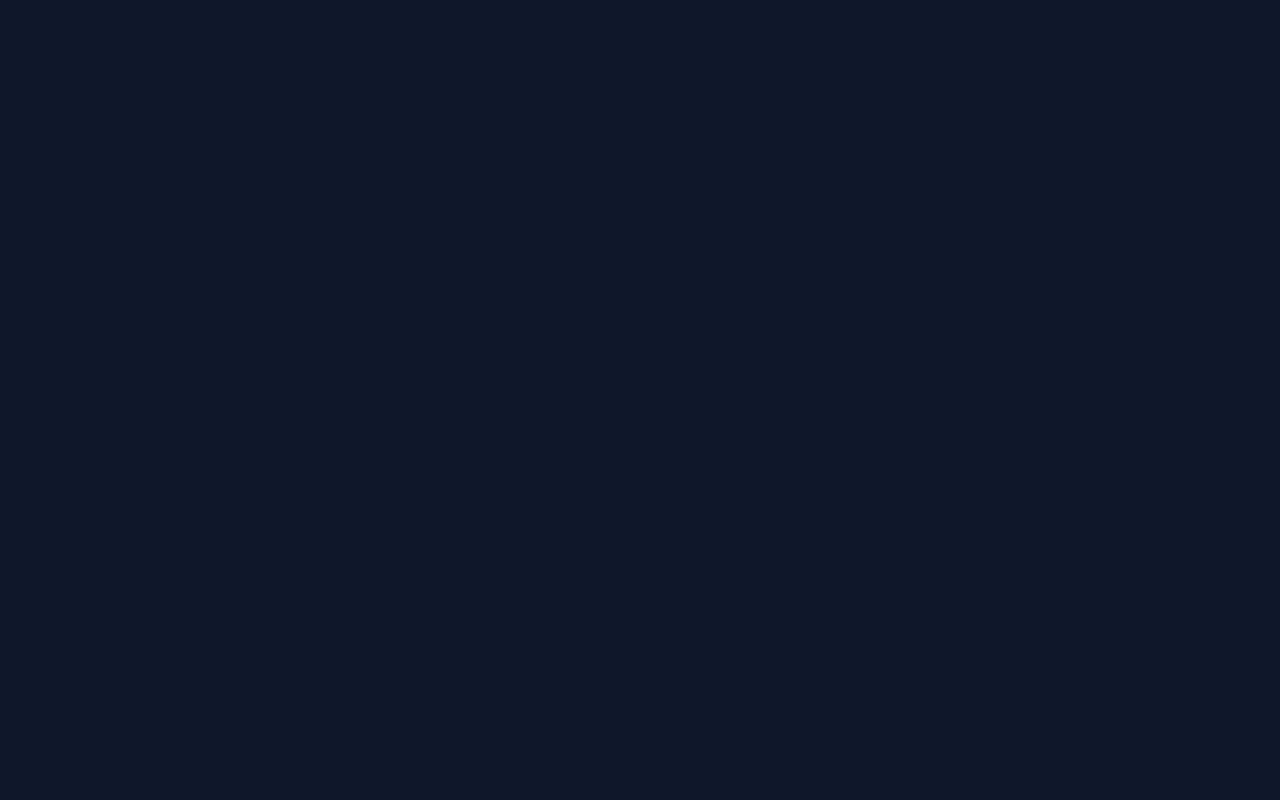
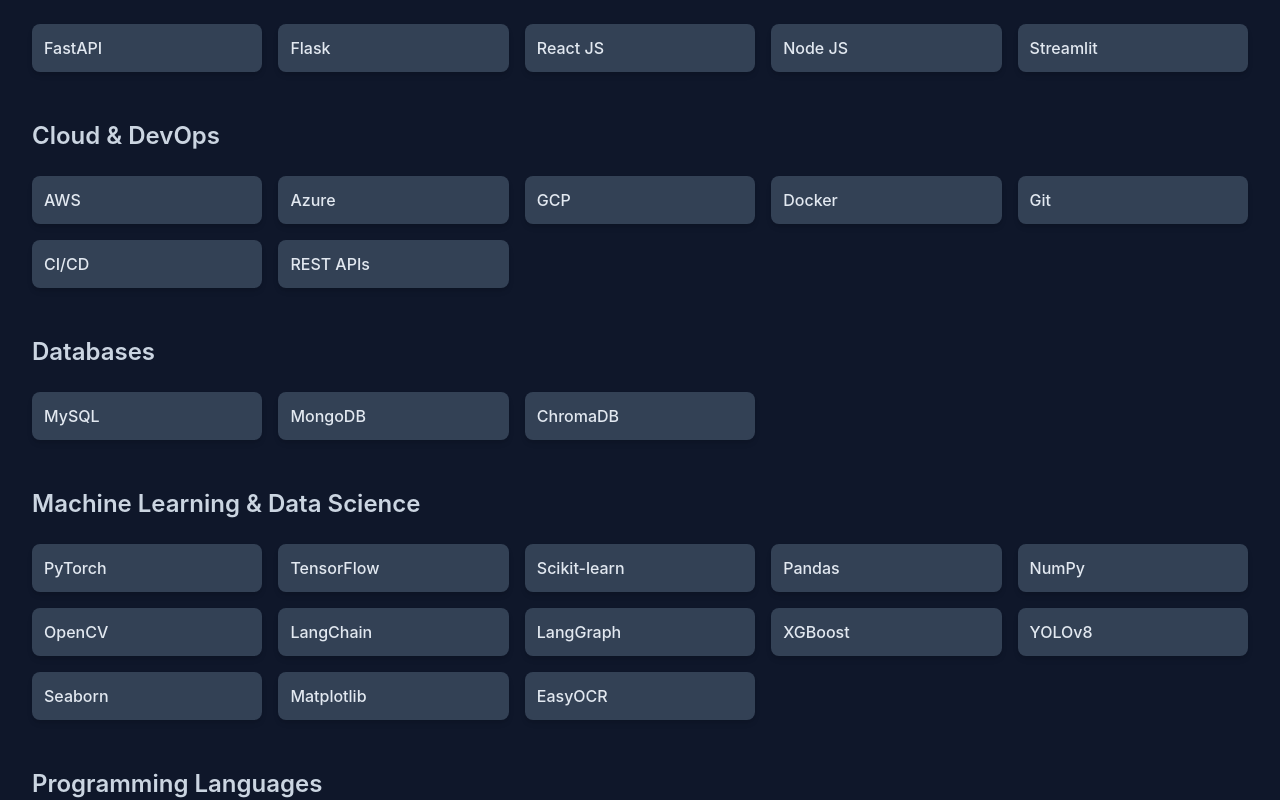
Before and after one commit to OshadhaWijerathne/Oshadha_Wijerathne_Portfolio, a React (Vite) app: page / in a window 1280 px wide. Shown: the part 1740-2540 px from the top of the page. Before the commit the page ends 1508 px from the top, so only its background shows below. Built offline with nearby package versions, Linux system fonts and the light colour scheme.

Commit message:
add Skills section component

```diff
--- a/App.tsx
+++ b/App.tsx
@@ -3,6 +3,7 @@
 import { Navbar } from './components/Navbar';
 import { Hero } from './components/Hero';
 import { AboutMe } from './components/AboutMe';
+import { Skills } from './components/Skills';
 
 const App: React.FC = () => {
   return (
@@ -11,6 +12,7 @@
       <main>
         <Hero />
         <AboutMe />
+        <Skills />
       </main>
     </>
   );
--- /dev/null
+++ b/components/SkillBadge.tsx
@@ -0,0 +1,16 @@
+
+import React from 'react';
+import { Skill } from '../types';
+
+interface SkillBadgeProps {
+  skill: Skill;
+}
+
+export const SkillBadge: React.FC<SkillBadgeProps> = ({ skill }) => {
+  return (
+    <div className="flex items-center space-x-2 bg-slate-700 p-3 rounded-lg shadow-md hover:shadow-sky-500/30 transition-shadow duration-300">
+      {skill.Icon && <skill.Icon className="w-6 h-6 text-sky-400" />}
+      <span className="text-slate-200 font-medium">{skill.name}</span>
+    </div>
+  );
+};
--- /dev/null
+++ b/components/Skills.tsx
@@ -0,0 +1,29 @@
+
+import React from 'react';
+import { Section } from './Section';
+import { SKILLS_DATA } from '../constants';
+import { Skill } from '../types';
+import { SkillBadge } from './SkillBadge';
+
+const skillCategories = Array.from(new Set(SKILLS_DATA.map(skill => skill.category))).sort();
+
+export const Skills: React.FC = () => {
+  return (
+    <Section id="skills" title="My Skills">
+      <div className="space-y-12">
+        {skillCategories.map(category => (
+          <div key={category}>
+            <h3 className="text-2xl font-semibold text-slate-300 mb-6 text-center md:text-left">{category}</h3>
+            <div className="grid grid-cols-2 sm:grid-cols-3 md:grid-cols-4 lg:grid-cols-5 gap-4">
+              {SKILLS_DATA
+                .filter((skill: Skill) => skill.category === category)
+                .map((skill: Skill) => (
+                  <SkillBadge key={skill.id} skill={skill} />
+                ))}
+            </div>
+          </div>
+        ))}
+      </div>
+    </Section>
+  );
+};
--- a/constants.ts
+++ b/constants.ts
@@ -20,3 +20,51 @@
   { id: 'experience', label: 'Experience', href: '#experience' },
   { id: 'contact', label: 'Contact', href: '#contact' },
 ];
+
+
+export const SKILLS_DATA: Skill[] = [
+  // Programming Languages
+  { id: 'python', name: 'Python', category: 'Programming Languages' },
+  { id: 'java', name: 'Java', category: 'Programming Languages' },
+  { id: 'javascript', name: 'JavaScript', category: 'Programming Languages' },
+  { id: 'c++', name: 'C++', category: 'Programming Languages' },
+  { id: 'sql', name: 'SQL', category: 'Programming Languages' },
+  { id: 'html_css', name: 'HTML/CSS', category: 'Programming Languages' },
+
+   // Backend & Frameworks
+  { id: 'fastapi', name: 'FastAPI', category: 'Backend & Frameworks' },
+  { id: 'flask', name: 'Flask', category: 'Backend & Frameworks' },
+  { id: 'react', name: 'React JS', category: 'Backend & Frameworks' },
+  { id: 'nodejs', name: 'Node JS', category: 'Backend & Frameworks' },
+  { id: 'streamlit', name: 'Streamlit', category: 'Backend & Frameworks' },
+
+  // Machine Learning & Data Science
+  { id: 'pytorch', name: 'PyTorch', category: 'Machine Learning & Data Science' },
+  { id: 'tensorflow', name: 'TensorFlow', category: 'Machine Learning & Data Science' },
+  { id: 'scikit-learn', name: 'Scikit-learn', category: 'Machine Learning & Data Science' },
+  { id: 'pandas', name: 'Pandas', category: 'Machine Learning & Data Science' },
+  { id: 'numpy', name: 'NumPy', category: 'Machine Learning & Data Science' },
+  { id: 'opencv', name: 'OpenCV', category: 'Machine Learning & Data Science' },
+  { id: 'langchain', name: 'LangChain', category: 'Machine Learning & Data Science' },
+  { id: 'langgraph', name: 'LangGraph', category: 'Machine Learning & Data Science' },
+  { id: 'xgboost', name: 'XGBoost', category: 'Machine Learning & Data Science' },
+  { id: 'yolov8', name: 'YOLOv8', category: 'Machine Learning & Data Science' },
+  { id: 'seaborn', name: 'Seaborn', category: 'Machine Learning & Data Science' },
+  { id: 'matplotlib', name: 'Matplotlib', category: 'Machine Learning & Data Science' },
+  { id: 'easyocr', name: 'EasyOCR', category: 'Machine Learning & Data Science' },
+
+
+  // Databases
+  { id: 'mysql', name: 'MySQL', category: 'Databases' },
+  { id: 'mongodb', name: 'MongoDB', category: 'Databases' },
+  { id: 'chromadb', name: 'ChromaDB', category: 'Databases' },
+
+  // Cloud & DevOps
+  { id: 'aws', name: 'AWS', category: 'Cloud & DevOps' },
+  { id: 'azure', name: 'Azure', category: 'Cloud & DevOps' },
+  { id: 'gcp', name: 'GCP', category: 'Cloud & DevOps' },
+  { id: 'docker', name: 'Docker', category: 'Cloud & DevOps' },
+  { id: 'git', name: 'Git', category: 'Cloud & DevOps' },
+  { id: 'ci_cd', name: 'CI/CD', category: 'Cloud & DevOps' },
+  { id: 'rest_apis', name: 'REST APIs', category: 'Cloud & DevOps' },
+];
```
